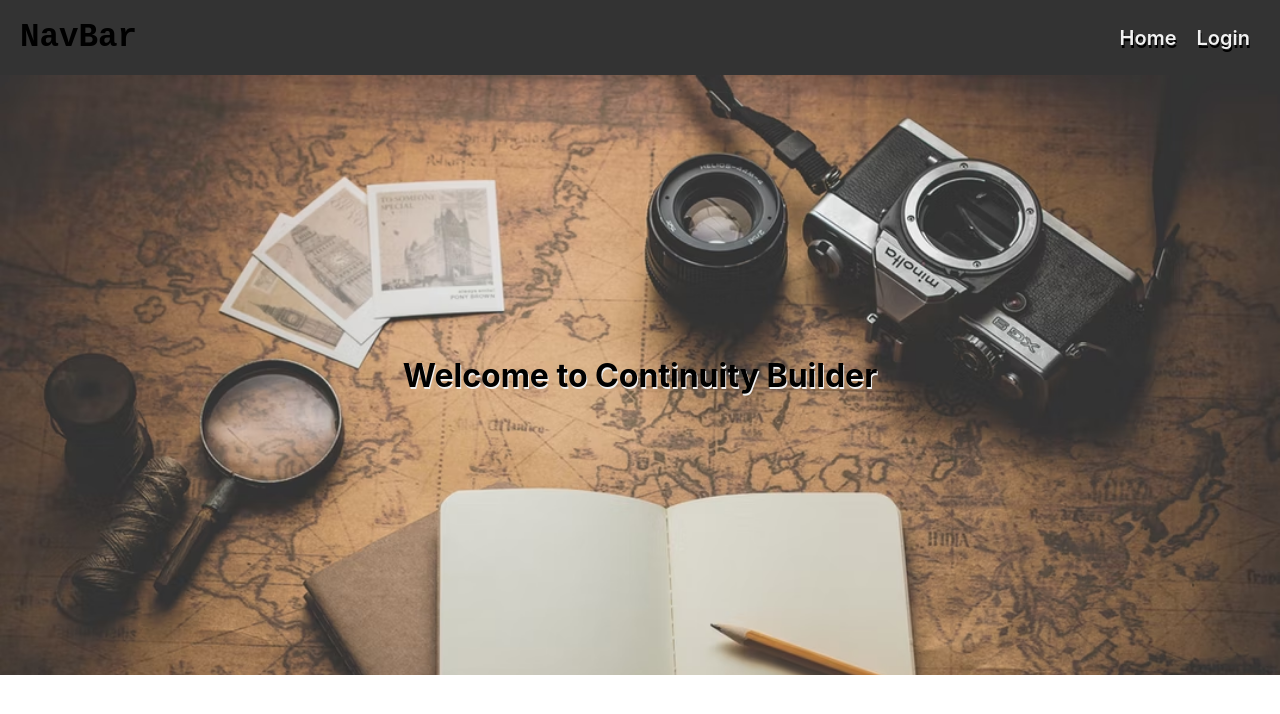
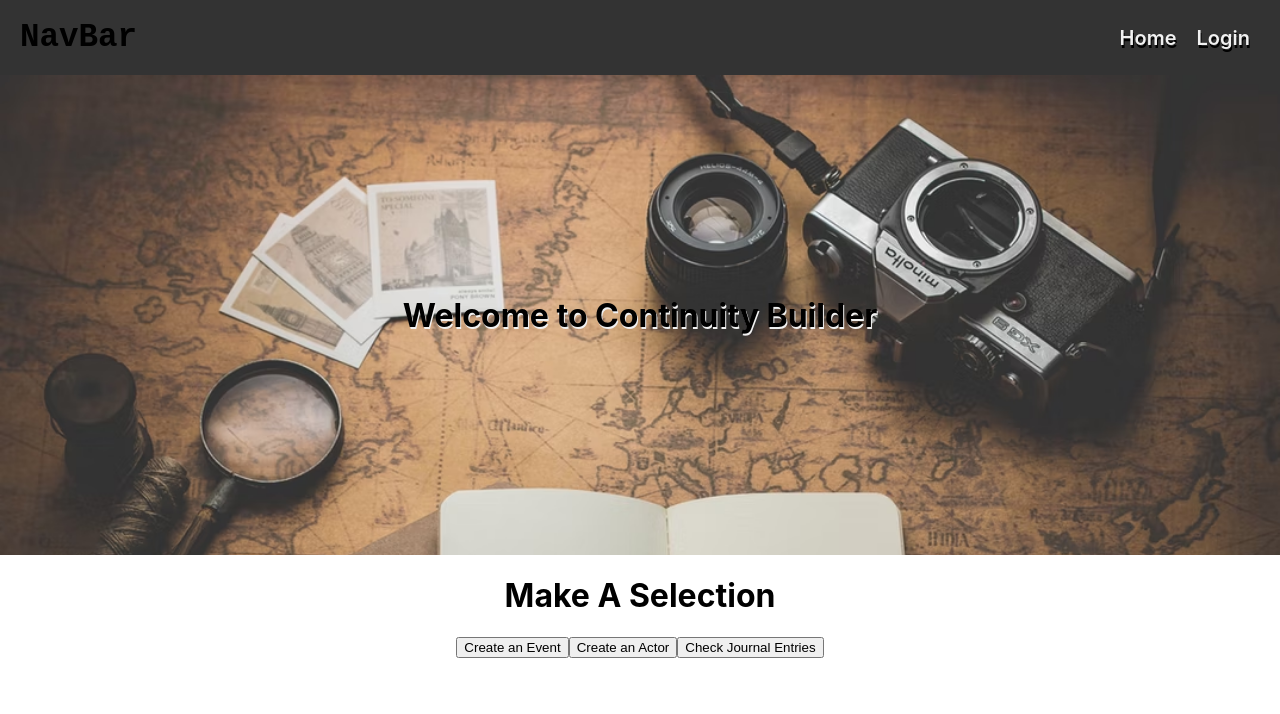
Before and after one commit to jmitsou/cont-builder-React-, a React (Create React App) app: page / in a window 1280 px wide. Shown: the top 714 px of the page. Built offline with nearby package versions, Linux system fonts and the light colour scheme.

Commit message:
updated home page

```diff
--- a/src/components/Home/Home.js
+++ b/src/components/Home/Home.js
@@ -11,6 +11,21 @@ const Home = () => {
 
                             }}>Welcome to Continuity Builder</h1>
             </Splash>
+            <div>
+                <h1>Make A Selection</h1>
+            </div>
+            <div style={{
+                margin :'0 20px',
+                color: "#f1f1f1",
+            }}>
+                <button>Create an Event</button>
+                <button>Create an Actor</button>
+                <button>Check Journal Entries</button>
+            </div>
+
+
+
+
 
         </Container>
     )
--- a/src/components/common/Splash.js
+++ b/src/components/common/Splash.js
@@ -15,7 +15,7 @@ const Splash = (props) => {
 
 const style = {
     backgroundSize: 'cover',
-    height: '75vh',
+    height: '60vh',
     justifyContent: 'center',
     alignItems: 'center',
     flexDirection: 'column',
```
